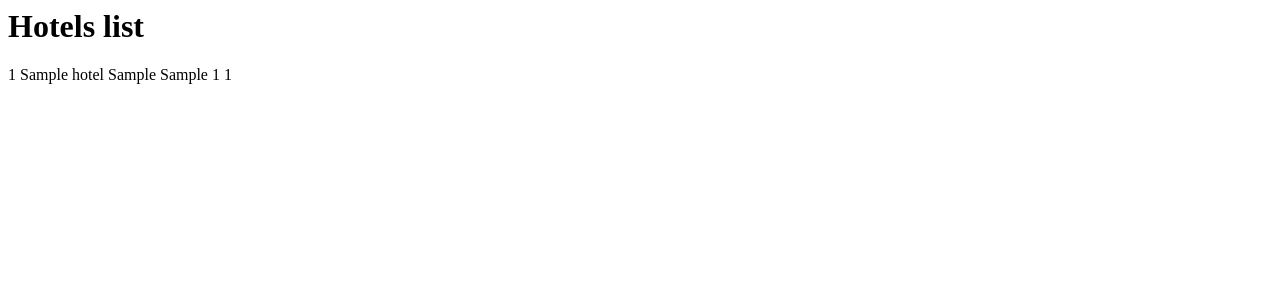
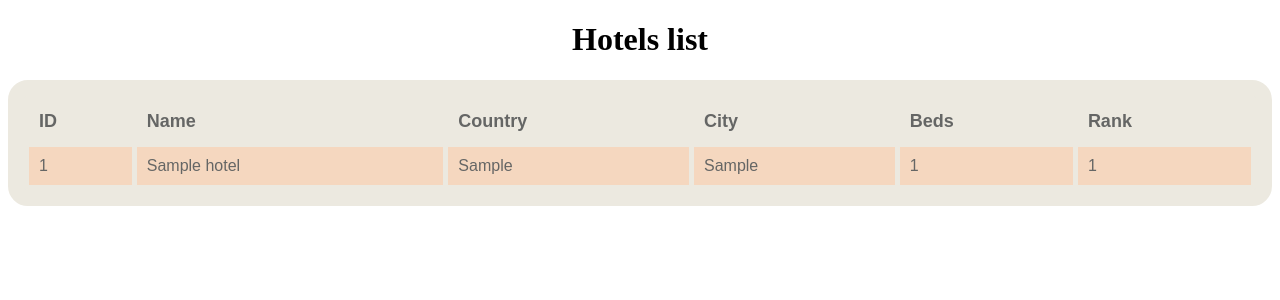
Before and after one commit to dcti77/booking, a Django app: page /hotels/ in a window 1280 px wide. Shown: the top 300 px of the page. Run offline with Django 3.2, Linux system fonts and the light colour scheme; tables that the repository leaves empty hold one stand-in row (values such as "Sample post").

Commit message:
Updating the data table and adding css

```diff
--- a/booking/booking/settings.py
+++ b/booking/booking/settings.py
@@ -144,6 +144,9 @@ STATICFILES_DIRS = [
     BASE_DIR / "static",
 ]
 
+STATICFILES_DIRS = [
+   os.path.join(BASE_DIR, "static"),
+]
 # Default primary key field type
 # https://docs.djangoproject.com/en/3.2/ref/settings/#default-auto-field
 
--- /dev/null
+++ b/booking/hotels/static/hotels/stylesheet.css
@@ -0,0 +1,22 @@
+h1.name {
+    text-align: center;
+}
+table.hotels {
+    width: 100%;
+    font-family: sans-serif;
+    text-align: left;
+    border-collapse: separate;
+    border-spacing: 5px;
+    background: #ece9e0;
+    color: #656665;
+    border: 16px solid #ece9e0;
+    border-radius: 20px;
+}
+th.headlines {
+    font-size: 18px;
+    padding: 10px;
+}
+td.information {
+    background: #f5d7bf;
+    padding: 10px;
+}
--- a/booking/hotels/templates/hotels/hotels.html
+++ b/booking/hotels/templates/hotels/hotels.html
@@ -1,19 +1,32 @@
-<!--{% for obj in hotel_object_list %}-->
-<!--    <span>{{ obj.name }} </span>-->
-<!--{% endfor %}-->
-
-<h1> Hotels list<h1>
-    <h2></h2>
-{% for h in hotels %}
-    <tr class='success'>
-        <td>{{ h.id }}</td>
-        <td>{{ h.name }}</td>
-        <td>{{ h.country }}</td>
-        <td>{{ h.town }}</td>
-        <td>{{ h.beds }}</td>
-        <td>{{ h.price }}</td>
-        <td>{{ h.rank }}</td>
-        <br/>
-        <br/>
-    </tr>
-{% endfor %}
+{% load static %}
+<!DOCTYPE html>
+<html>
+<head>
+    <meta charset="UTF-8">
+    <title>Hotels list</title>
+    <link rel="stylesheet" href="{% static 'hotels/stylesheet.css'%}" type="text/css">
+</head>
+<body>
+    <h1 class="name"> Hotels list</h1>
+            <table class="hotels">
+                    <tr>
+                        <th class="headlines">ID</th>
+                        <th class="headlines" >Name</th>
+                        <th class="headlines" >Country</th>
+                        <th class="headlines">City</th>
+                        <th class="headlines">Beds</th>
+                        <th class="headlines">Rank</th>
+                    </tr>
+                {% for h in hotels %}
+                    <tr>
+                        <td class="information">{{ h.id }}</td>
+                        <td class="information">{{ h.name }}</td>
+                        <td class="information">{{ h.country }}</td>
+                        <td class="information">{{ h.town }}</td>
+                        <td class="information">{{ h.beds }}</td>
+                        <td class="information">{{ h.rank }}</td>
+                    </tr>
+                {% endfor %}
+            </table>
+</body>
+</html>
```
